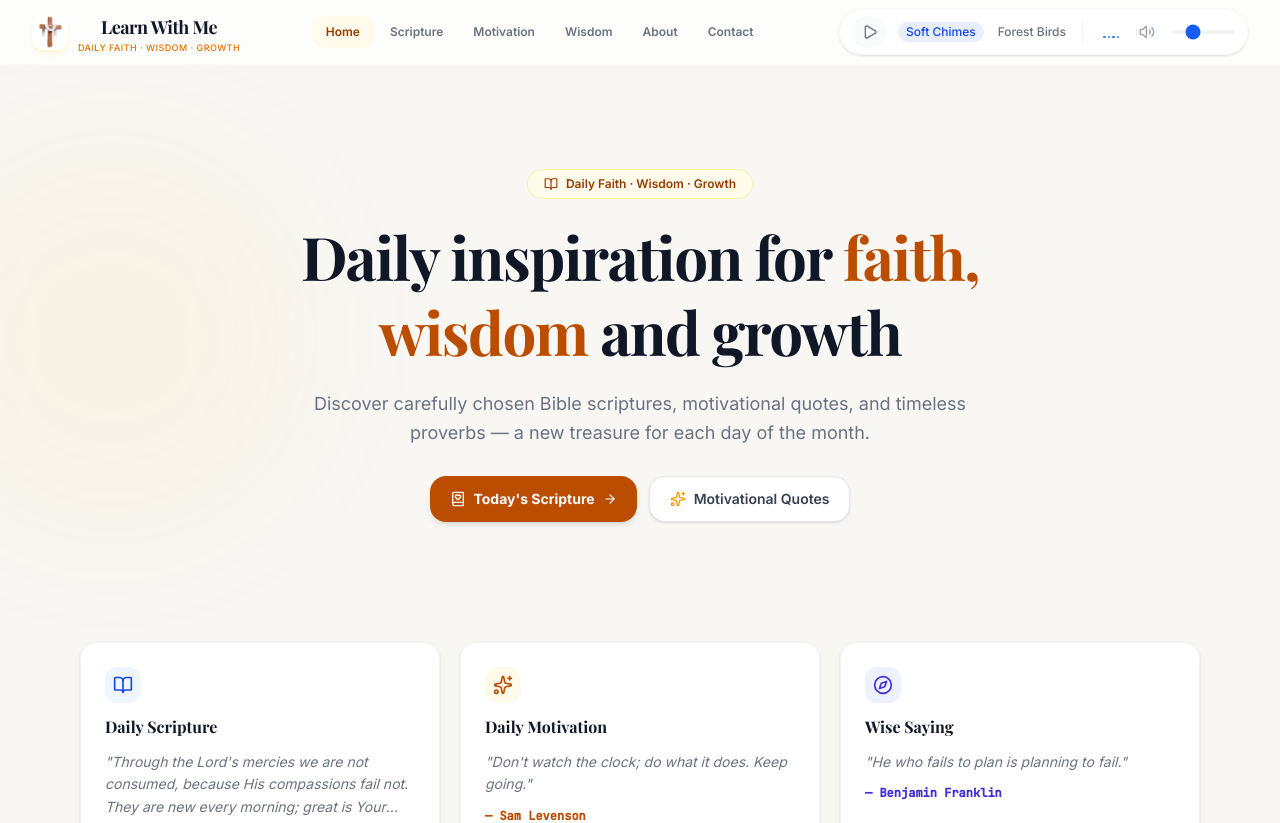
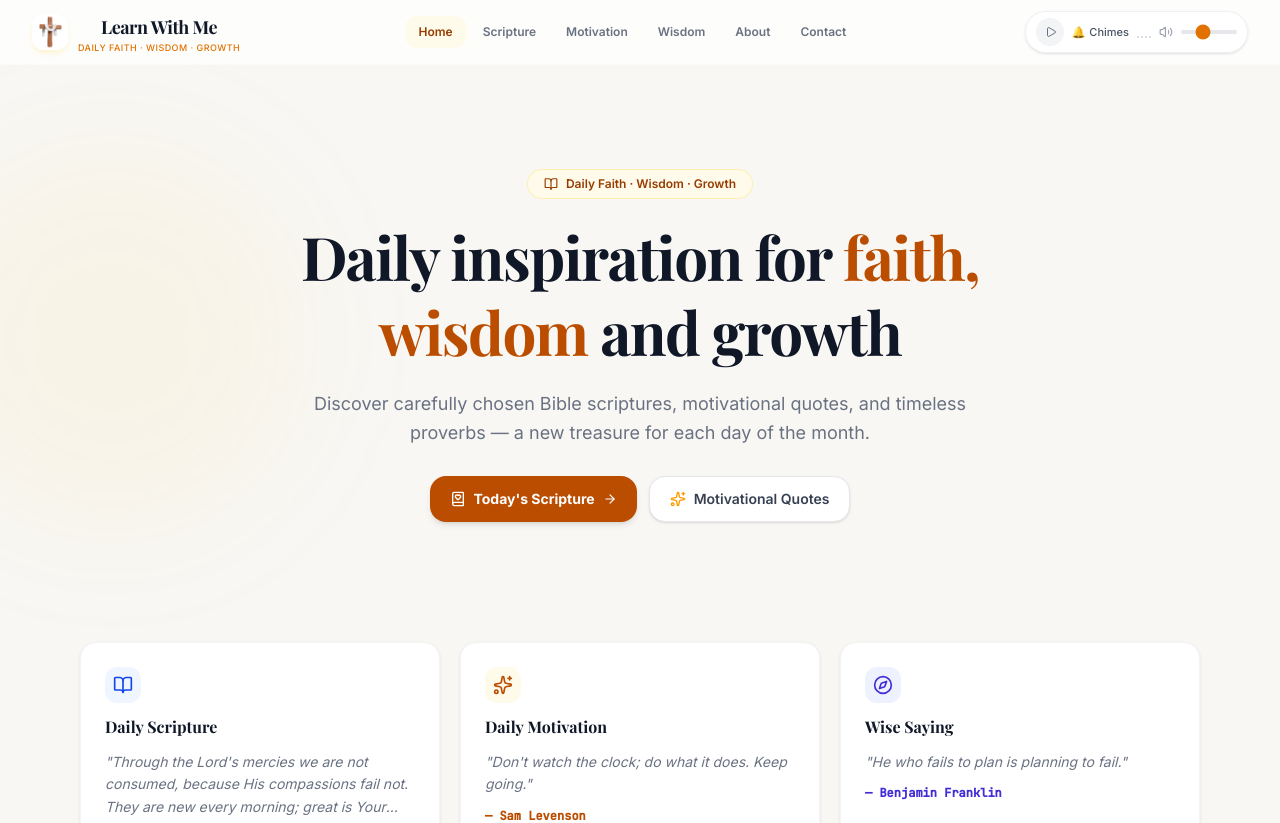
Before and after one commit to Philemon12421/Learn-the-bible-with-me, a React (Vite) app: page / in a window 1280 px wide. Shown: the top 823 px of the page. Built offline with nearby package versions, Linux system fonts and the light colour scheme; a web font is replaced by a local one.

Commit message:
Update AudioPlayer.tsx

```diff
--- a/src/components/AudioPlayer.tsx
+++ b/src/components/AudioPlayer.tsx
@@ -1,243 +1,181 @@
-import React, { useEffect, useRef, useState } from 'react';
-import { Volume2, VolumeX, Play, Pause, Music, Sliders } from 'lucide-react';
+import React, { useEffect, useRef, useState, useCallback } from 'react';
+import { Volume2, VolumeX, Play, Pause } from 'lucide-react';
+
+type SoundStyle = 'chimes' | 'piano' | 'rain' | 'nature';
+
+const SOUND_OPTIONS: { id: SoundStyle; label: string; emoji: string }[] = [
+  { id: 'chimes', label: 'Chimes', emoji: '🔔' },
+  { id: 'piano', label: 'Piano', emoji: '🎹' },
+  { id: 'rain', label: 'Rain', emoji: '🌧' },
+  { id: 'nature', label: 'Forest', emoji: '🌿' },
+];
+
+// Free loopable audio sources
+const AUDIO_URLS: Record<SoundStyle, string> = {
+  chimes: '', // Handled by Web Audio API synth
+  piano: 'https://cdn.pixabay.com/audio/2024/03/14/audio_8e5e3b4b8f.mp3',
+  rain: 'https://cdn.pixabay.com/audio/2022/03/09/audio_112c9c09b3.mp3',
+  nature: 'https://cdn.pixabay.com/audio/2022/03/15/audio_8cb749b37f.mp3',
+};
 
 export default function AudioPlayer() {
   const [isPlaying, setIsPlaying] = useState(false);
   const [isMuted, setIsMuted] = useState(false);
-  const [volume, setVolume] = useState(30); // 0 to 100
-  const [soundStyle, setSoundStyle] = useState<'chimes' | 'nature'>('chimes');
+  const [volume, setVolume] = useState(35);
+  const [soundStyle, setSoundStyle] = useState<SoundStyle>('chimes');
+  const [showPanel, setShowPanel] = useState(false);
 
-  // Web Audio Synth references
   const audioCtxRef = useRef<AudioContext | null>(null);
   const gainNodeRef = useRef<GainNode | null>(null);
-  const schedulerIntervalRef = useRef<NodeJS.Timeout | null>(null);
+  const schedulerRef = useRef<NodeJS.Timeout | null>(null);
+  const htmlAudioRef = useRef<HTMLAudioElement | null>(null);
 
-  // HTML5 Nature audio fallback
-  const natureAudioRef = useRef<HTMLAudioElement | null>(null);
+  const getEffectiveVolume = useCallback(() =>
+    isMuted ? 0 : volume / 100, [isMuted, volume]);
 
+  // Sync volume to HTML audio
   useEffect(() => {
-    // Initialize standard royalty-free natural stream loop
-    natureAudioRef.current = new Audio('https://assets.mixkit.co/active_storage/sfx/123/123-200.wav'); // gentle birds and brook
-    natureAudioRef.current.loop = true;
-    natureAudioRef.current.volume = volume / 100;
+    const v = getEffectiveVolume();
+    if (gainNodeRef.current && audioCtxRef.current) {
+      gainNodeRef.current.gain.setTargetAtTime(v * 0.18, audioCtxRef.current.currentTime, 0.1);
+    }
+    if (htmlAudioRef.current) {
+      htmlAudioRef.current.volume = v * 0.6;
+    }
+  }, [volume, isMuted, getEffectiveVolume]);
 
-    return () => {
-      // Clean up sound schedules
-      if (schedulerIntervalRef.current) clearInterval(schedulerIntervalRef.current);
-      if (audioCtxRef.current) {
-        audioCtxRef.current.close();
-      }
-      if (natureAudioRef.current) {
-        natureAudioRef.current.pause();
-      }
-    };
+  const stopAll = useCallback(() => {
+    if (schedulerRef.current) { clearInterval(schedulerRef.current); schedulerRef.current = null; }
+    if (htmlAudioRef.current) { htmlAudioRef.current.pause(); htmlAudioRef.current.currentTime = 0; }
+    setIsPlaying(false);
   }, []);
 
-  // Update volume controls
-  useEffect(() => {
-    const calculatedVolume = isMuted ? 0 : volume / 100;
+  const playChime = useCallback((ctx: AudioContext, dest: AudioNode) => {
+    const PENTATONIC = [261.63, 293.66, 329.63, 392.00, 440.00, 523.25, 587.33, 659.25, 783.99];
+    const base = PENTATONIC[Math.floor(Math.random() * PENTATONIC.length)];
+    const freqs = [base, base * 1.5, base / 2];
 
-    if (gainNodeRef.current) {
-      gainNodeRef.current.gain.setValueAtTime(calculatedVolume * 0.15, audioCtxRef.current?.currentTime || 0); // Limit maximum synth loud
-    }
-    if (natureAudioRef.current) {
-      natureAudioRef.current.volume = calculatedVolume * 0.5;
-    }
-  }, [volume, isMuted]);
+    freqs.forEach((freq, i) => {
+      const osc = ctx.createOscillator();
+      osc.type = i === 0 ? 'triangle' : 'sine';
+      osc.frequency.value = freq;
 
-  // Procedural Chimes Synthesizer
-  // Generates warm, pentatonic ambient frequencies that resolve infinitely
-  const playCaliChime = (ctx: AudioContext, destination: AudioNode) => {
-    const chords = [
-      [261.63, 329.63, 392.00, 493.88], // C Maj 7
-      [293.66, 349.23, 440.00, 523.25], // D Min 7
-      [349.23, 440.00, 523.25, 587.33], // F Maj 7
-      [392.00, 493.88, 587.33, 659.25], // G Dom 7
-    ];
-
-    // Pick a random note from a random peaceful progression
-    const currentProgression = chords[Math.floor(Math.random() * chords.length)];
-    const frequency = currentProgression[Math.floor(Math.random() * currentProgression.length)];
-
-    // Osc 1: Warm Triangle wave
-    const osc = ctx.createOscillator();
-    osc.type = 'triangle';
-    osc.frequency.value = frequency;
-
-    // Osc 2: Sub-octave Sine wave for warmth
-    const subOsc = ctx.createOscillator();
-    subOsc.type = 'sine';
-    subOsc.frequency.value = frequency / 2;
-
-    // Local gain envelope for slow fade-in and natural bell decay
       const env = ctx.createGain();
       env.gain.setValueAtTime(0, ctx.currentTime);
-    env.gain.linearRampToValueAtTime(0.4, ctx.currentTime + 1.5); // Slow rise
-    env.gain.exponentialRampToValueAtTime(0.001, ctx.currentTime + 8.0); // Long tail decay
+      env.gain.linearRampToValueAtTime(0.5, ctx.currentTime + 0.8);
+      env.gain.exponentialRampToValueAtTime(0.001, ctx.currentTime + 7.0);
 
-    // Filter to sweep off high harsh frequencies
       const filter = ctx.createBiquadFilter();
       filter.type = 'lowpass';
-    filter.frequency.setValueAtTime(800, ctx.currentTime);
-    filter.frequency.exponentialRampToValueAtTime(150, ctx.currentTime + 6.0);
+      filter.frequency.value = 1200;
+      filter.Q.value = 0.5;
 
-    osc.connect(env);
-    subOsc.connect(env);
-    env.connect(filter);
-    filter.connect(destination);
+      osc.connect(env); env.connect(filter); filter.connect(dest);
+      osc.start(ctx.currentTime + i * 0.12);
+      osc.stop(ctx.currentTime + 7.5);
+    });
+  }, []);
 
-    osc.start(ctx.currentTime);
-    subOsc.start(ctx.currentTime);
-    osc.stop(ctx.currentTime + 8.5);
-    subOsc.stop(ctx.currentTime + 8.5);
+  const startPlaying = useCallback(async (style: SoundStyle) => {
+    stopAll();
+
+    if (style === 'chimes') {
+      if (!audioCtxRef.current) {
+        const AC = window.AudioContext || (window as any).webkitAudioContext;
+        audioCtxRef.current = new AC();
+        gainNodeRef.current = audioCtxRef.current.createGain();
+        gainNodeRef.current.connect(audioCtxRef.current.destination);
+        gainNodeRef.current.gain.value = getEffectiveVolume() * 0.18;
+      }
+      if (audioCtxRef.current.state === 'suspended') await audioCtxRef.current.resume();
+      playChime(audioCtxRef.current, gainNodeRef.current!);
+      schedulerRef.current = setInterval(() => {
+        if (audioCtxRef.current && gainNodeRef.current && !isMuted) {
+          playChime(audioCtxRef.current, gainNodeRef.current);
+        }
+      }, 4000);
+    } else {
+      const url = AUDIO_URLS[style];
+      if (!url) return;
+      if (!htmlAudioRef.current || htmlAudioRef.current.src !== url) {
+        if (htmlAudioRef.current) htmlAudioRef.current.pause();
+        htmlAudioRef.current = new Audio(url);
+        htmlAudioRef.current.loop = true;
+        htmlAudioRef.current.volume = getEffectiveVolume() * 0.6;
+      }
+      try { await htmlAudioRef.current.play(); } catch {}
+    }
+    setIsPlaying(true);
+  }, [stopAll, playChime, getEffectiveVolume, isMuted]);
+
+  const handleSoundSwitch = async (style: SoundStyle) => {
+    setSoundStyle(style);
+    if (isPlaying) await startPlaying(style);
+    setShowPanel(false);
   };
 
-  const startPlaying = async () => {
-    if (!audioCtxRef.current) {
-      // Standard audio context
-      const AudioCtxClass = window.AudioContext || (window as any).webkitAudioContext;
-      audioCtxRef.current = new AudioCtxClass();
-
-      // Dynamic master gain node
-      gainNodeRef.current = audioCtxRef.current.createGain();
-      gainNodeRef.current.connect(audioCtxRef.current.destination);
-      const calculatedVolume = isMuted ? 0 : volume / 100;
-      gainNodeRef.current.gain.setValueAtTime(calculatedVolume * 0.15, audioCtxRef.current.currentTime);
-    }
-
-    if (audioCtxRef.current.state === 'suspended') {
-      await audioCtxRef.current.resume();
-    }
-
-    if (soundStyle === 'chimes') {
-      // Start the chime clock loop
-      // Trigger instant notes, then loop every 3.5 seconds
-      playCaliChime(audioCtxRef.current, gainNodeRef.current!);
-      schedulerIntervalRef.current = setInterval(() => {
-        if (audioCtxRef.current && gainNodeRef.current && !isMuted) {
-          playCaliChime(audioCtxRef.current, gainNodeRef.current);
-        }
-      }, 3500);
-    } else {
-      // Nature soundtrack
-      try {
-        if (natureAudioRef.current) {
-          natureAudioRef.current.play();
-        }
-      } catch (err) {
-        console.warn("Autoplay blocked or link issue, falling back:", err);
-      }
-    }
-
-    setIsPlaying(true);
+  const handleToggle = async () => {
+    if (isPlaying) { stopAll(); } else { await startPlaying(soundStyle); }
   };
 
-  const stopPlaying = () => {
-    if (schedulerIntervalRef.current) {
-      clearInterval(schedulerIntervalRef.current);
-      schedulerIntervalRef.current = null;
-    }
-    if (natureAudioRef.current) {
-      natureAudioRef.current.pause();
-    }
-    setIsPlaying(false);
-  };
-
-  const handleTogglePlay = async () => {
-    if (isPlaying) {
-      stopPlaying();
-    } else {
-      await startPlaying();
-    }
-  };
-
-  const handleToggleMute = () => {
-    setIsMuted(!isMuted);
-  };
-
-  const switchSoundStyle = async (style: 'chimes' | 'nature') => {
-    stopPlaying();
-    setSoundStyle(style);
-    // Auto resume under new sound style
-    setTimeout(async () => {
-      setSoundStyle(style);
-    }, 100);
-  };
+  const active = SOUND_OPTIONS.find(s => s.id === soundStyle)!;
 
   return (
-    <div id="ambient-audio-player" className="flex items-center gap-3 backdrop-blur-md bg-white/60 border border-gray-100/50 py-1.5 px-3 rounded-full shadow-sm hover:shadow-md transition-all duration-300">
-      {/* Icon and status info */}
-      <button
-        onClick={handleTogglePlay}
-        className={`p-2 rounded-full cursor-pointer transition-all duration-300 ${isPlaying ? 'bg-blue-50 text-blue-600 scale-105 animate-pulse' : 'bg-gray-50 text-gray-500 hover:bg-gray-100'}`}
-        title={isPlaying ? "Pause peaceful background music" : "Play peaceful background music"}
-      >
-        {isPlaying ? <Pause className="w-4 h-4" /> : <Play className="w-4 h-4 ml-0.5" />}
+    <div className="relative">
+      <div className="flex items-center gap-2 bg-white/70 backdrop-blur-md border border-gray-200/60 py-1.5 px-2.5 rounded-full shadow-sm">
+
+        {/* Play/Pause */}
+        <button onClick={handleToggle} aria-label={isPlaying ? 'Pause music' : 'Play ambient music'}
+          className={`w-7 h-7 rounded-full flex items-center justify-center transition-all ${isPlaying ? 'bg-amber-100 text-amber-700' : 'bg-gray-100 text-gray-500 hover:bg-gray-200'}`}>
+          {isPlaying ? <Pause className="w-3 h-3" /> : <Play className="w-3 h-3 ml-0.5" />}
         </button>
 
-      {/* Audio style switches */}
-      <div className="hidden sm:flex items-center gap-1.5 text-xs text-gray-500 border-r border-gray-100 pr-2 mr-1">
-        <button
-          onClick={() => switchSoundStyle('chimes')}
-          className={`px-2 py-0.5 rounded-full cursor-pointer font-medium transition-all ${soundStyle === 'chimes' ? 'bg-blue-600/10 text-blue-700' : 'hover:text-gray-900'}`}
-        >
-          Soft Chimes
+        {/* Sound label - click to show picker */}
+        <button onClick={() => setShowPanel(!showPanel)}
+          className="hidden sm:flex items-center gap-1 text-[11px] font-medium text-gray-600 hover:text-gray-900 transition-colors">
+          <span>{active.emoji}</span>
+          <span>{active.label}</span>
         </button>
-        <button
-          onClick={() => switchSoundStyle('nature')}
-          className={`px-2 py-0.5 rounded-full cursor-pointer font-medium transition-all ${soundStyle === 'nature' ? 'bg-blue-600/10 text-blue-700' : 'hover:text-gray-900'}`}
-        >
-          Forest Birds
-        </button>
-      </div>
 
-      {/* Frequency bar indicators animation when active */}
-      <div className="flex gap-0.5 items-end h-3 px-1 w-6">
-        {[1, 2, 3, 4].map((id) => (
-          <div
-            key={id}
-            className="w-1 bg-blue-500 rounded-full transition-all duration-300"
-            style={{
-              height: isPlaying && !isMuted ? '100%' : '15%',
-              animationName: isPlaying && !isMuted ? 'bounce' : 'none',
-              animationDuration: isPlaying && !isMuted ? `1.${id}s` : '0s',
-              animationIterationCount: isPlaying && !isMuted ? 'infinite' : 'initial',
-              animationTimingFunction: isPlaying && !isMuted ? 'ease-in-out' : 'initial',
-              animationDelay: `0.${id * 2}s`
-            }}
-          />
+        {/* EQ bars */}
+        <div className="hidden sm:flex gap-0.5 items-end h-3">
+          {[1,2,3,4].map(i => (
+            <div key={i} className={`w-0.5 rounded-full transition-all duration-300 ${isPlaying && !isMuted ? 'bg-amber-500' : 'bg-gray-300'}`}
+              style={{ height: isPlaying && !isMuted ? `${[60,100,70,85][i-1]}%` : '20%',
+                animation: isPlaying && !isMuted ? `eq${i} ${0.8+i*0.2}s ease-in-out infinite alternate` : 'none' }} />
           ))}
         </div>
 
-      {/* Mute toggle icon */}
-      <button
-        onClick={handleToggleMute}
-        className="text-gray-400 hover:text-gray-600 cursor-pointer p-1"
-        title={isMuted ? "Unmute sound" : "Mute sound"}
-      >
-        {isMuted ? <VolumeX className="w-4 h-4" /> : <Volume2 className="w-4 h-4" />}
+        {/* Mute */}
+        <button onClick={() => setIsMuted(!isMuted)} aria-label={isMuted ? 'Unmute' : 'Mute'}
+          className="text-gray-400 hover:text-gray-700 transition-colors">
+          {isMuted ? <VolumeX className="w-3.5 h-3.5" /> : <Volume2 className="w-3.5 h-3.5" />}
         </button>
 
-      {/* Volume slider control */}
-      <input
-        type="range"
-        min="0"
-        max="100"
-        value={volume}
-        onChange={(e) => {
-          setVolume(Number(e.target.value));
-          if (isMuted) setIsMuted(false);
-        }}
-        className="w-16 h-1 bg-gray-100 rounded-lg appearance-none cursor-pointer accent-blue-600"
-        title={`Volume: ${volume}%`}
-      />
+        {/* Volume slider */}
+        <input type="range" min="0" max="100" value={volume} aria-label="Volume"
+          onChange={e => { setVolume(+e.target.value); if (isMuted) setIsMuted(false); }}
+          className="w-14 h-1 bg-gray-200 rounded-full appearance-none cursor-pointer accent-amber-600 hidden sm:block" />
+      </div>
 
-      {/* Embedding bounced animation keyframes in standard jsx style block */}
+      {/* Sound style picker panel */}
+      {showPanel && (
+        <div className="absolute top-full right-0 mt-2 bg-white border border-gray-100 rounded-2xl shadow-xl p-3 z-50 min-w-[160px]">
+          <p className="text-[9px] font-bold uppercase tracking-widest text-gray-400 mb-2 px-1">Ambient Sound</p>
+          {SOUND_OPTIONS.map(opt => (
+            <button key={opt.id} onClick={() => handleSoundSwitch(opt.id)}
+              className={`w-full flex items-center gap-2 px-3 py-2 rounded-xl text-xs font-medium transition-all ${soundStyle === opt.id ? 'bg-amber-50 text-amber-700 font-bold' : 'text-gray-700 hover:bg-gray-50'}`}>
+              <span>{opt.emoji}</span>
+              <span>{opt.label}</span>
+              {soundStyle === opt.id && isPlaying && <span className="ml-auto text-amber-500 text-[10px]">♪</span>}
+            </button>
+          ))}
+        </div>
+      )}
+
       <style>{`
-        @keyframes bounce {
-          0%, 100% { height: 15%; }
-          50% { height: 100%; }
-        }
+        @keyframes eq1 { to { height: 100%; } } @keyframes eq2 { to { height: 40%; } }
+        @keyframes eq3 { to { height: 90%; } } @keyframes eq4 { to { height: 50%; } }
       `}</style>
     </div>
   );
```
Lines whose indentation alone changed are shown as unchanged.
